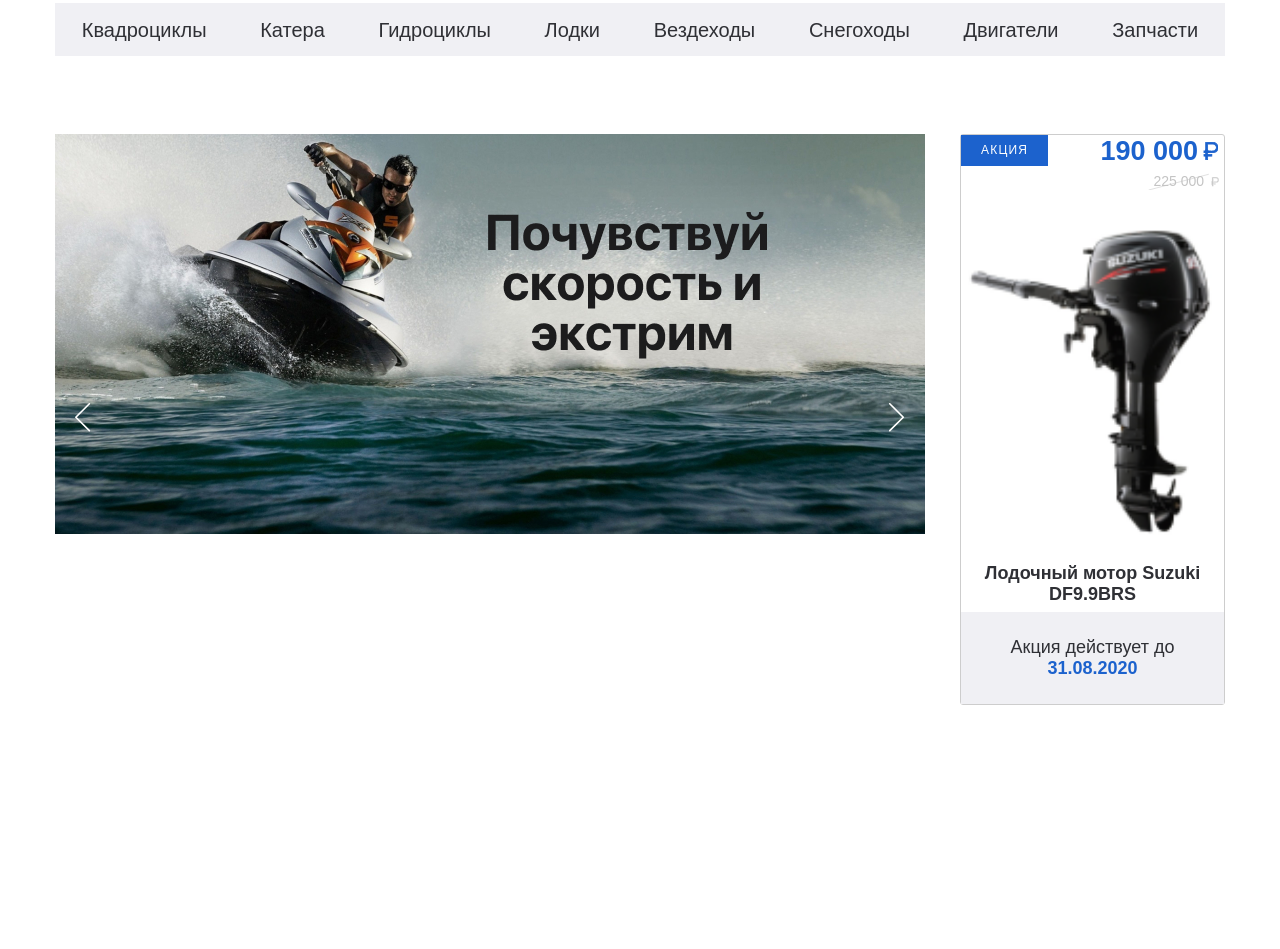
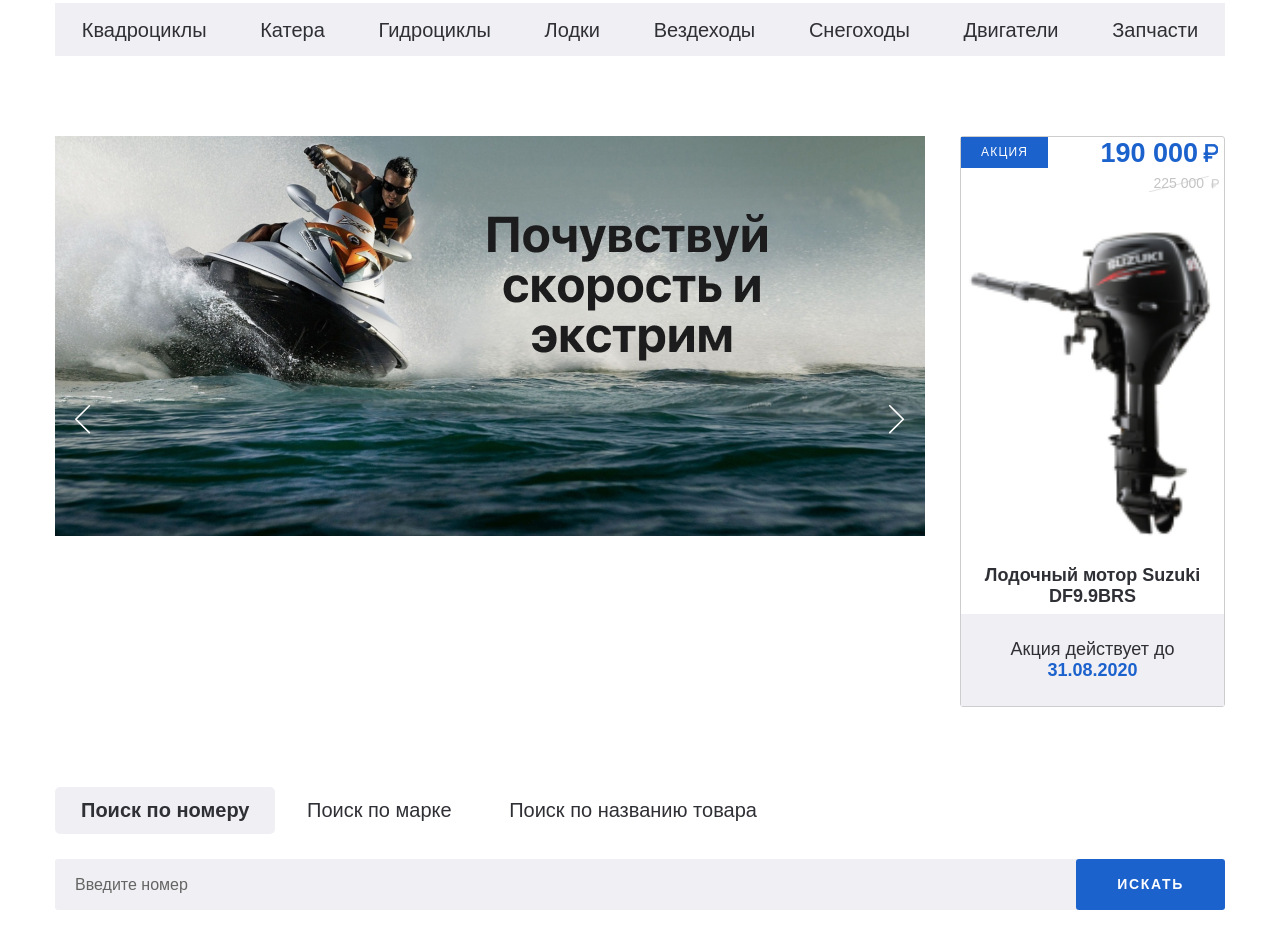
Before and after one commit to Sayan-2506/steptothefuture, a website: page app/index.html in a window 1280 px wide. Shown: the part 119-1068 px from the top of the page. Before the commit the page ends 824 px from the top, so only its background shows below. Drawn offline with nearby package versions, Linux system fonts and the light colour scheme; files that its build step writes are made by us from their sources.

Commit message:
add section search

```diff
--- a/app/index.html
+++ b/app/index.html
@@ -111,7 +111,7 @@
     </div>
   </header>
 
-  <section class="banner-section">
+  <section class="banner-section page-section">
     <div class="container">
       <div class="banner-section__inner">
         <div class="banner-section__slider">
@@ -160,6 +160,38 @@
     </div>
   </section>
 
+  <section class="search page-section">
+    <div class="container">
+      <div class="search__inner">
+        <div class="search__tabs">
+          <a class="search__tabs-item search__tabs-item--active" href="#tab-1">Поиск по номеру</a>
+          <a class="search__tabs-item" href="#tab-2">Поиск по марке</a>
+          <a class="search__tabs-item" href="#tab-3">Поиск по названию товара</a>
+        </div>
+        <div class="search__content">
+          <div id="tab-1" class="search__content-item search__content-item--active">
+            <form class="search__content-form">
+              <input class="search__content-input" type="text" placeholder="Введите номер ">
+              <button class="search__content-btn" type="submit">искать</button>
+            </form>
+          </div>
+          <div id="tab-2" class="search__content-item">
+            <form class="search__content-form">
+              <input class="search__content-input" type="text" placeholder="Введите марку ">
+              <button class="search__content-btn" type="submit">искать</button>
+            </form>
+          </div>
+          <div id="tab-3" class="search__content-item">
+            <form class="search__content-form">
+              <input class="search__content-input" type="text" placeholder="Введите название товара ">
+              <button class="search__content-btn" type="submit">искать</button>
+            </form>
+          </div>
+        </div>
+      </div>
+    </div>
+  </section>
+
   <script src="https://ajax.googleapis.com/ajax/libs/jquery/3.4.1/jquery.min.js"></script>
   <script src="js/libs.min.js"></script>
   <script src="js/main.js"></script>
--- a/app/js/main.js
+++ b/app/js/main.js
@@ -6,4 +6,14 @@ $(function(){
         nextArrow: '<button class="banner-section__slider-btn banner-section__slider-btnnext"><img src="images/arrow-right.svg" alt=""></button>',
     });
 
+    $('.search__tabs-item').on('click', function(e){
+        e.preventDefault();
+
+        $('.search__tabs-item').removeClass('search__tabs-item--active')
+        $('.search__content-item').removeClass('search__content-item--active')
+
+        $(this).addClass('search__tabs-item--active');
+        $($(this).attr('href')).addClass('search__content-item--active');
+    });
+
 });
--- a/app/scss/_global.scss
+++ b/app/scss/_global.scss
@@ -35,3 +35,7 @@ body {
     margin: 0 auto;
     padding: 0 15px;
 }
+
+.page-section {
+    margin-bottom: 80px;
+}
--- a/app/scss/_vars.scss
+++ b/app/scss/_vars.scss
@@ -30,3 +30,4 @@
 
 $blue: #1C62CD;
 $text: #2F3035;
+$grey: #F0F0F4;
--- a/app/scss/style.scss
+++ b/app/scss/style.scss
@@ -72,7 +72,7 @@
 
 //start header bottom
 .header__bottom {
-    margin-bottom: 78px;
+    margin-bottom: 80px;
 }
 .menu__categories {
     display: flex;
@@ -256,4 +256,58 @@
 }
 
 //end banner-section
+
+//start search
+
+.search__tabs {
+    margin-bottom: 25px;
+    &-item {
+        padding: 11px 26px 12px;
+        &--active {
+            border-radius: 5px;
+            background-color: #F0F0F4;
+            @include SF-Bold;
+        }
+    }
+}
+.search__content {
+    &-item {
+        display: none;
+        &--active {
+            display: block;
+        }
+    }
+    &-form {
+        display: flex;
+    }
+    &-input {
+        width: 100%;
+        background-color: $grey;
+        border-radius: 3px;
+        padding: 5px 20px;
+        border: none;
+        font-size: 16px;
+        line-height: 19px;
+        outline: none;
+        &::placeholder {
+            color: #656464;
+        }
+    }
+    &-btn {
+        font-size: 14px;
+        line-height: 17px;
+        text-transform: uppercase;
+        @include SF-Bold;
+        padding: 17px 41px;
+        background-color: $blue;
+        border-radius: 3px;
+        cursor: pointer;
+        border: none;
+        color: #fff;
+        letter-spacing: 0.12em;
+        margin-left: -3px;
+    }
+}
+
+//end search
 @import 'media';
```
